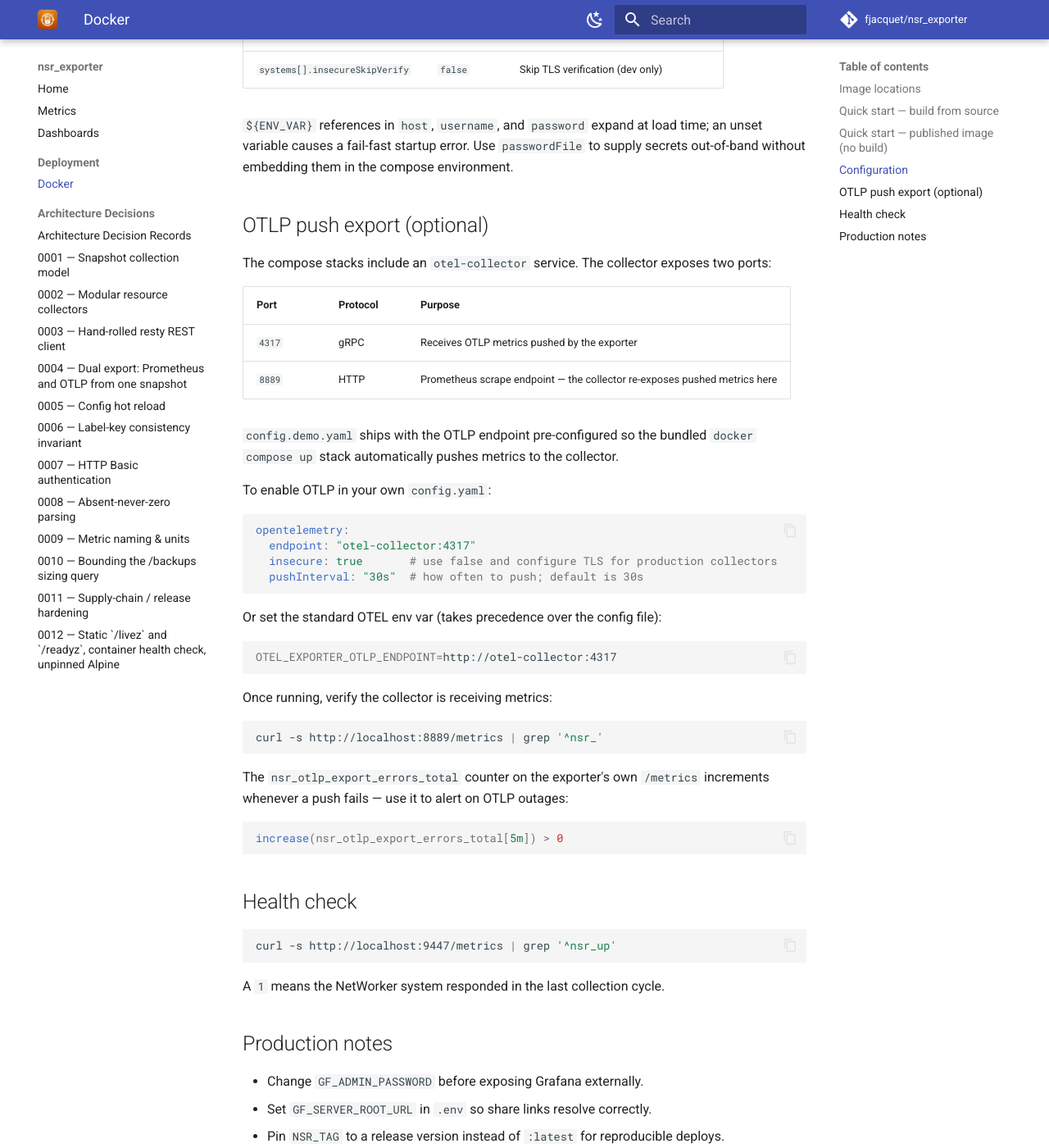
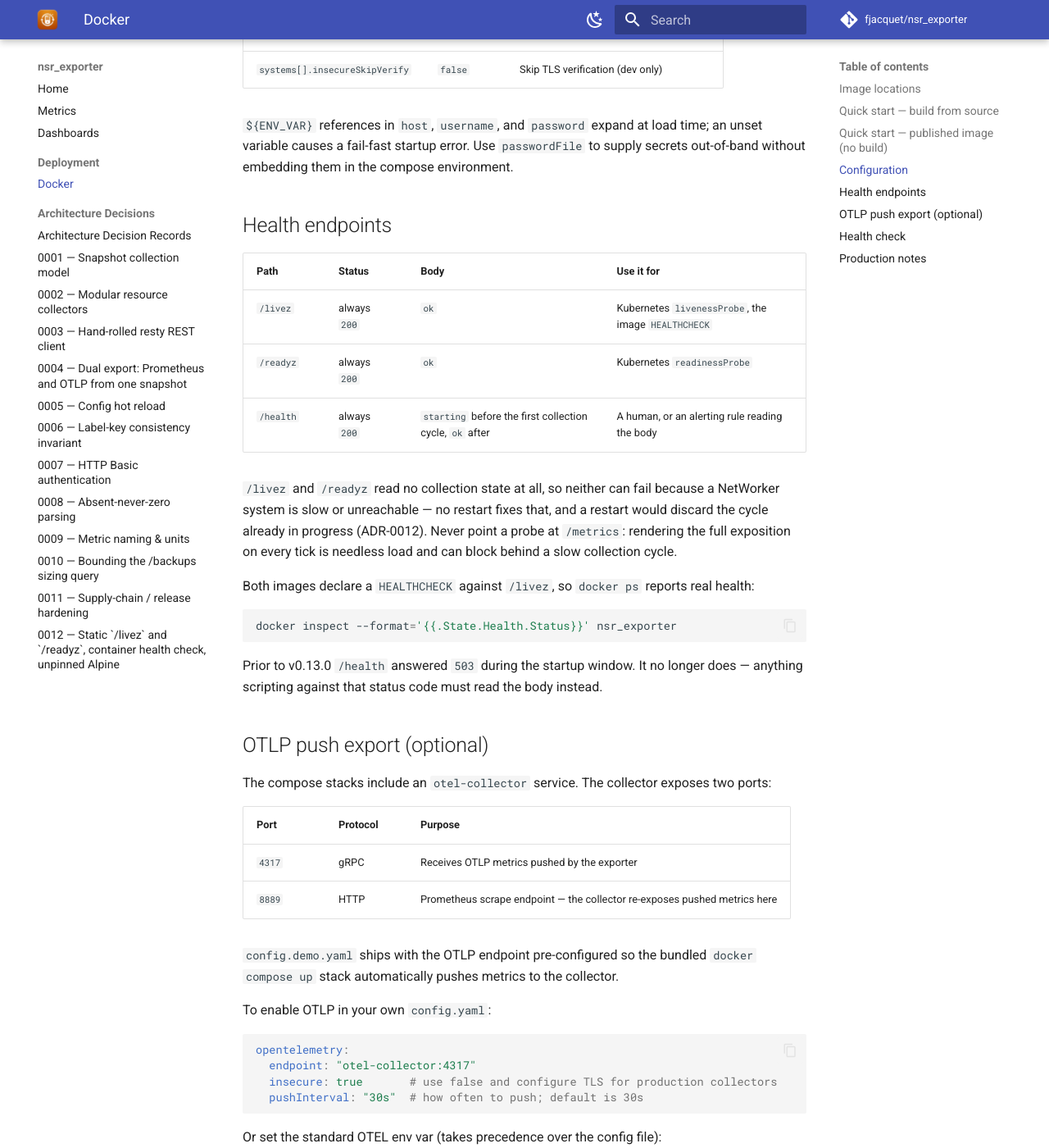
Before and after one commit to fjacquet/nsr_exporter, an MkDocs documentation site: the page built from docs/deployment/docker.md, in a window 1280 px wide and 1400 px high, scrolled down 1448 px. Shown: the whole window at 82% size. Built offline with MkDocs 1.6.1 and Material for MkDocs 9.7.7, drawn with Linux system fonts in a browser that asks for light colours; comment, search, counter and statistics services are not loaded.

Commit message:
docs: document /livez, /readyz and the image health check
Co-Authored-By: Claude Opus 5 <noreply@anthropic.com>

````diff
--- a/docs/deployment/docker.md
+++ b/docs/deployment/docker.md
@@ -60,6 +60,30 @@ mount your own `./config.yaml` for a real target. See `config.yaml` for the full
 an unset variable causes a fail-fast startup error. Use `passwordFile` to supply
 secrets out-of-band without embedding them in the compose environment.
 
+## Health endpoints
+
+| Path | Status | Body | Use it for |
+|---|---|---|---|
+| `/livez` | always `200` | `ok` | Kubernetes `livenessProbe`, the image `HEALTHCHECK` |
+| `/readyz` | always `200` | `ok` | Kubernetes `readinessProbe` |
+| `/health` | always `200` | `starting` before the first collection cycle, `ok` after | A human, or an alerting rule reading the body |
+
+`/livez` and `/readyz` read no collection state at all, so neither can fail because
+a NetWorker system is slow or unreachable — no restart fixes that, and a restart
+would discard the cycle already in progress (ADR-0012). Never point a probe at
+`/metrics`: rendering the full exposition on every tick is needless load and can
+block behind a slow collection cycle.
+
+Both images declare a `HEALTHCHECK` against `/livez`, so `docker ps` reports real
+health:
+
+```bash
+docker inspect --format='{{.State.Health.Status}}' nsr_exporter
+```
+
+Prior to v0.13.0 `/health` answered `503` during the startup window. It no longer
+does — anything scripting against that status code must read the body instead.
+
 ## OTLP push export (optional)
 
 The compose stacks include an `otel-collector` service. The collector exposes two ports:
````
Also changed, not shown: README.md (+1 -1 lines).
